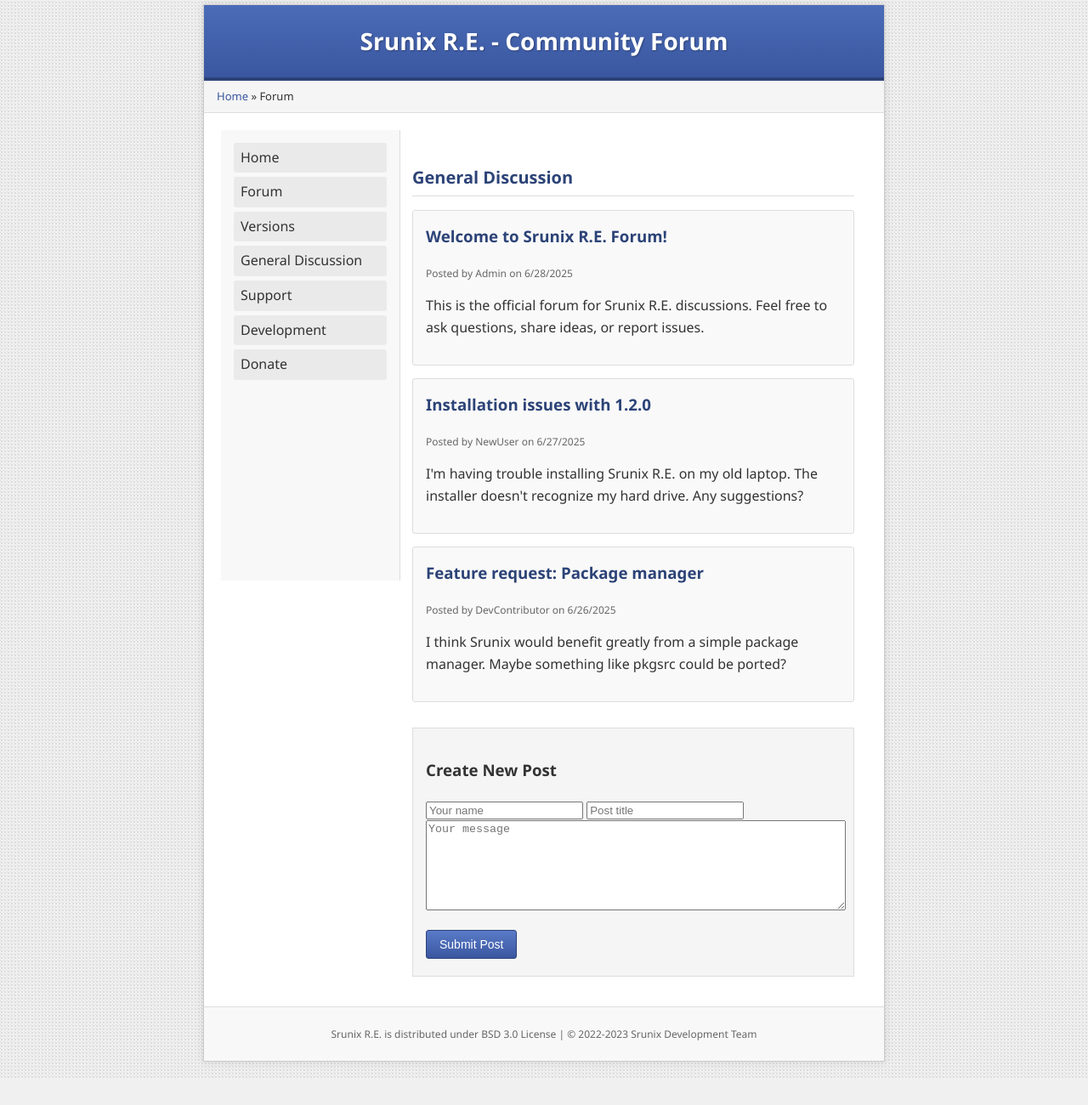
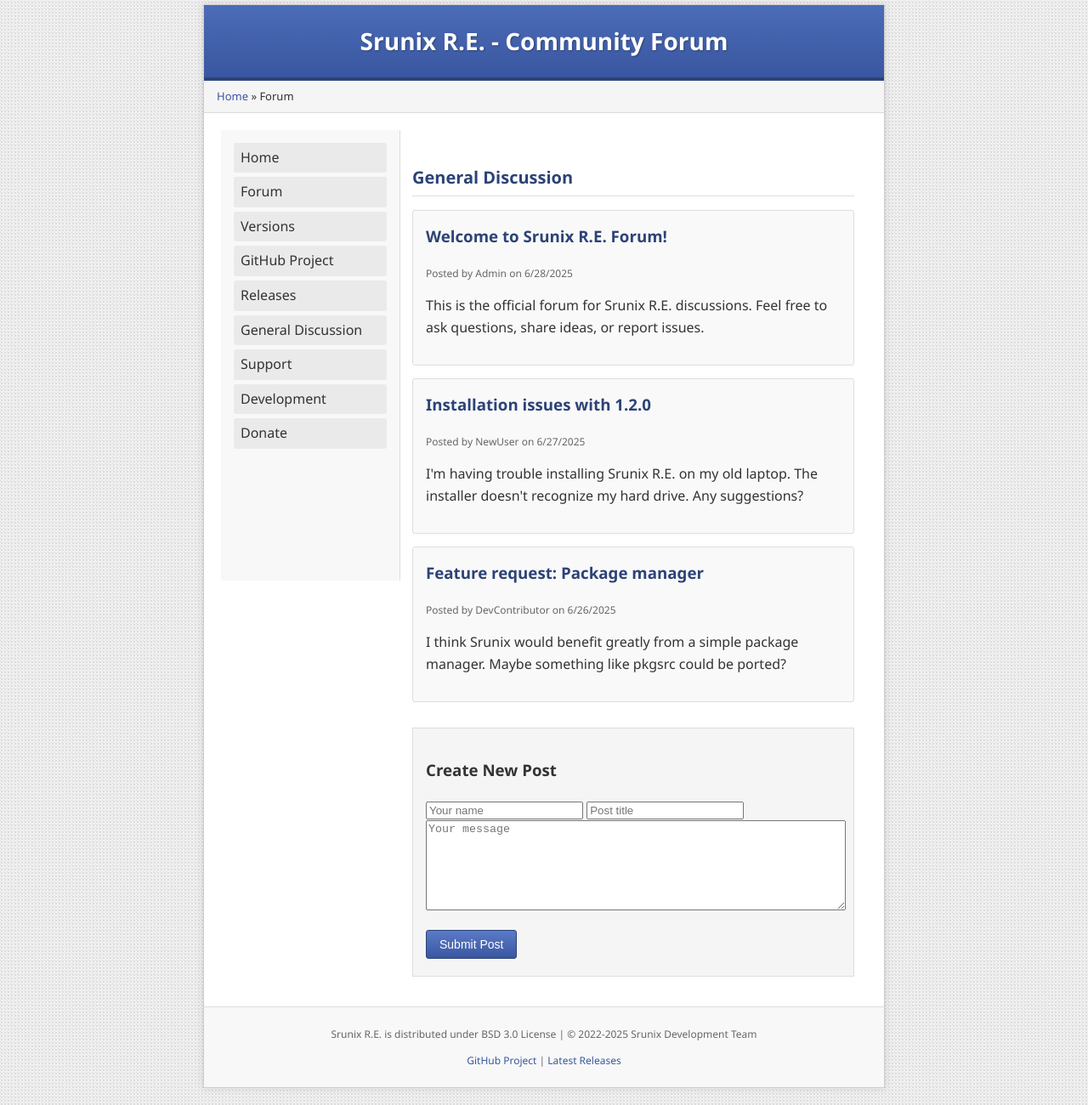
Before and after one commit to srunixre/srunixre.github.io, a plain HTML site: page forum.html in a window 1280 px wide. Shown: the part 15-1315 px from the top of the page at 85% size. Before the commit the page ends 1284 px from the top, so only its background shows below. Drawn offline with Linux system fonts and the light colour scheme.

Commit message:
Update forum.html

```diff
--- a/forum.html
+++ b/forum.html
@@ -28,6 +28,8 @@
                     <li><a href="index.html">Home</a></li>
                     <li><a href="forum.html">Forum</a></li>
                     <li><a href="versions.html">Versions</a></li>
+                    <li><a href="https://github.com/srunixre/srunix" target="_blank">GitHub Project</a></li>
+                    <li><a href="https://github.com/srunixre/srunix/releases" target="_blank">Releases</a></li>
                     <li><a href="#general">General Discussion</a></li>
                     <li><a href="#support">Support</a></li>
                     <li><a href="#development">Development</a></li>
@@ -38,9 +40,7 @@
             <div class="main-content">
                 <div id="forum-content">
                     <h2>General Discussion</h2>
-                    <div id="posts-container">
-                        <!-- Posts will be loaded here by JavaScript -->
-                    </div>
+                    <div id="posts-container">                    </div>
 
                     <div id="new-post-form">
                         <h3>Create New Post</h3>
@@ -54,7 +54,9 @@
         </div>
 
         <footer>
-            <p>Srunix R.E. is distributed under BSD 3.0 License | © 2022-2023 Srunix Development Team</p>
+            <p>Srunix R.E. is distributed under BSD 3.0 License | © 2022-2025 Srunix Development Team</p>
+            <p><a href="https://github.com/srunixre/srunix" target="_blank">GitHub Project</a> |
+               <a href="https://github.com/srunixre/srunix/releases" target="_blank">Latest Releases</a></p>
         </footer>
     </div>
 </body>
```
